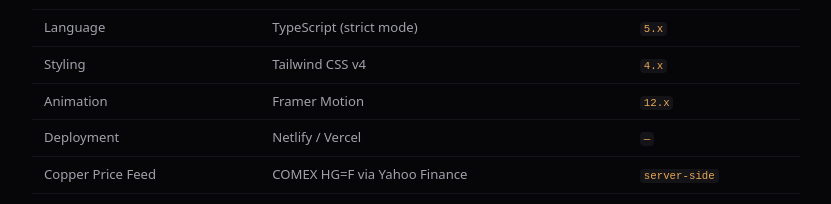
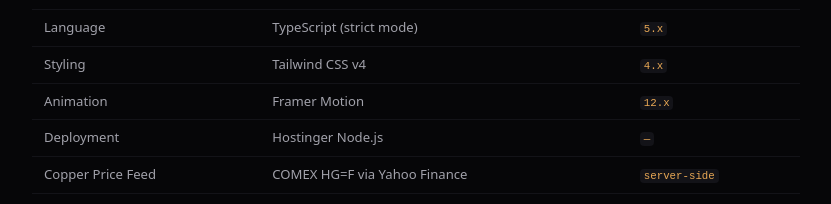
Before and after one commit to PAYAPRESS-prog/payapresswebapp, a Next.js app: page /whitepaper in a window 1280 px wide. Shown: the part 3000-3204 px from the top of the page, without its empty margins (224-1055 px from the left). Built offline with nearby package versions, Linux system fonts and the light colour scheme; no server answers.

Commit message:
Fix whitepaper: correct deployment platform from Netlify/Vercel to Hostinger
https://claude.ai/code/session_014iPXgqZJg6TvL7wiviGyRy

```diff
--- a/src/app/whitepaper/page.tsx
+++ b/src/app/whitepaper/page.tsx
@@ -240,7 +240,7 @@ export default function WhitepaperPage() {
                     ['Language', 'TypeScript (strict mode)', '5.x'],
                     ['Styling', 'Tailwind CSS v4', '4.x'],
                     ['Animation', 'Framer Motion', '12.x'],
-                    ['Deployment', 'Netlify / Vercel', '—'],
+                    ['Deployment', 'Hostinger Node.js', '—'],
                     ['Copper Price Feed', 'COMEX HG=F via Yahoo Finance', 'server-side'],
                     ['FX Rates', 'Frankfurter API (ECB)', 'server-side'],
                     ['Offline Support', 'Service Worker (Cache API)', 'PWA v1'],
```
